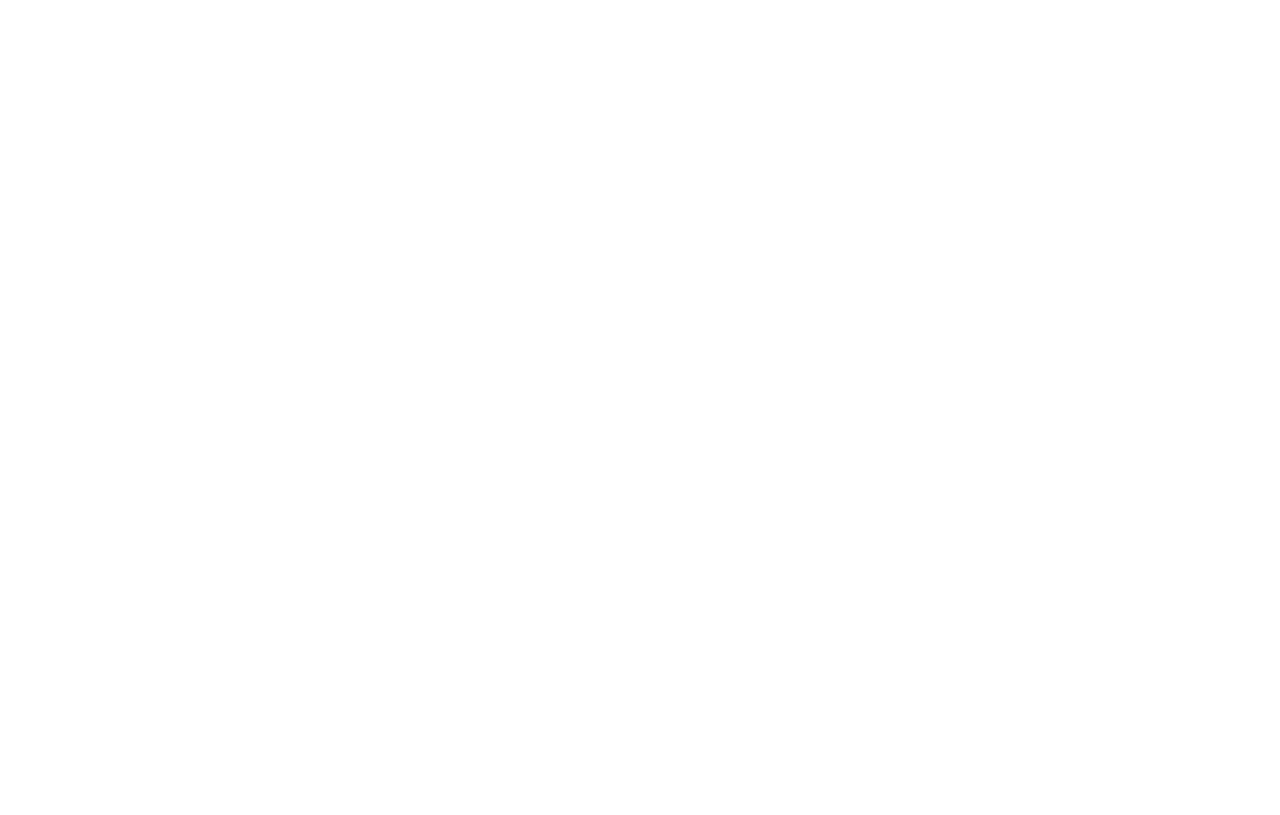
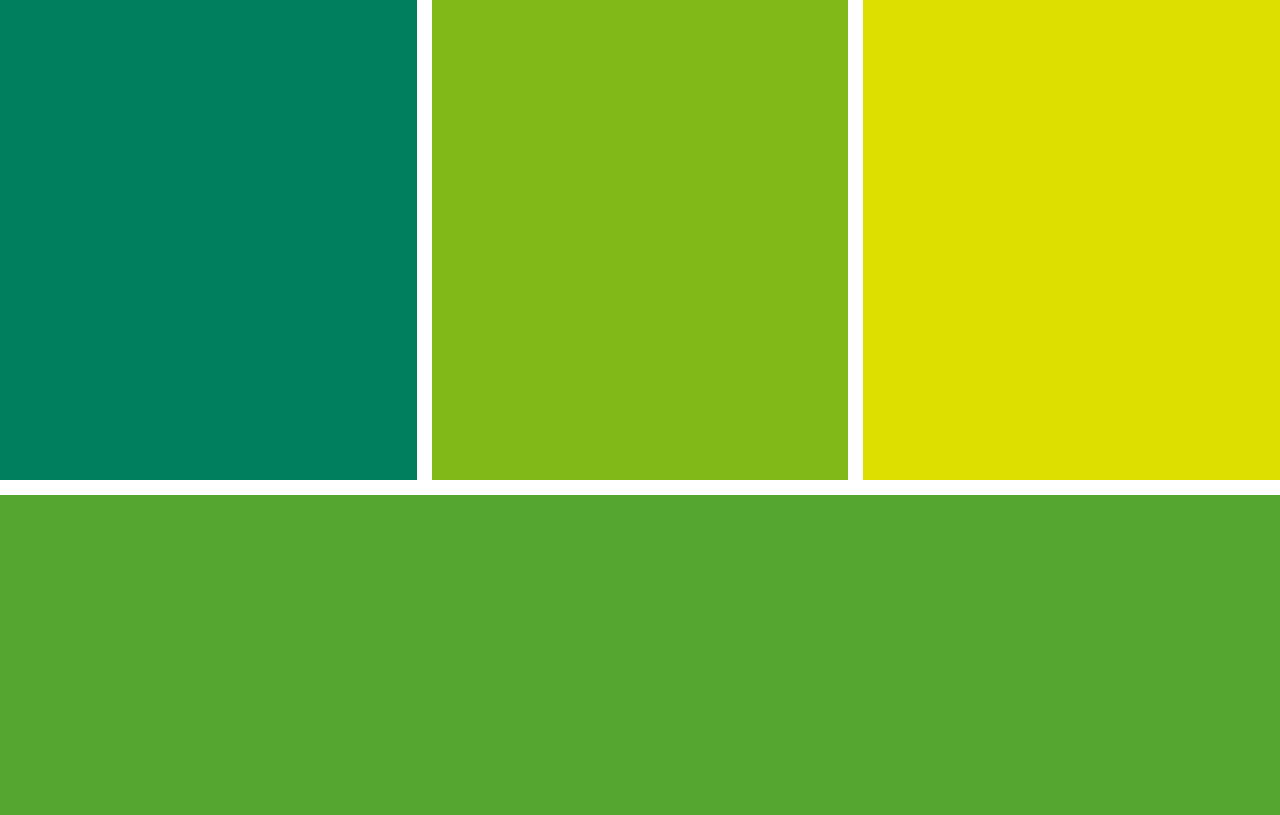
Before and after one commit to milapawlus/grid, a plain HTML site: page index.html in a window 1280 px wide. Drawn offline with Linux system fonts and the light colour scheme.

Commit message:
created five items

```diff
--- a/index.html
+++ b/index.html
@@ -9,6 +9,14 @@
     <title>Grid</title>
 </head>
 <body>
+    <div class="grid-container">
+        <div class="item1">
+            <div class="item3"></div>
+            <div class="item4"></div>
+            <div class="item5"></div>
+        </div>
+        <div class="item2"></div>
+    </div>
 
 </body>
 </html>
--- a/styles/style.css
+++ b/styles/style.css
@@ -0,0 +1,39 @@
+body {
+    height: 100vh;
+}
+
+.grid-container {
+    display: grid;
+    grid-template-rows: 60% 40%;
+    gap: 15px;
+    height: 100%;
+    background-color: white;
+}
+
+.item1 {
+    display: grid;
+    grid-row: 1 / 2;
+    background-color: white;
+    grid-template-columns: 1fr 1fr 1fr;
+    gap: 15px;
+}
+
+.item2 {
+    grid-row: 2 / 3;
+    background-color: #55A630;
+}
+
+.item3 {
+    grid-column: 1 / 2;
+    background-color: #007F5F;
+}
+
+.item4 {
+    grid-column: 2 / 3;
+    background-color: #80B918;
+}
+
+.item5 {
+    grid-column: 3 / 4;
+    background-color: #DDDF00;
+}
```
